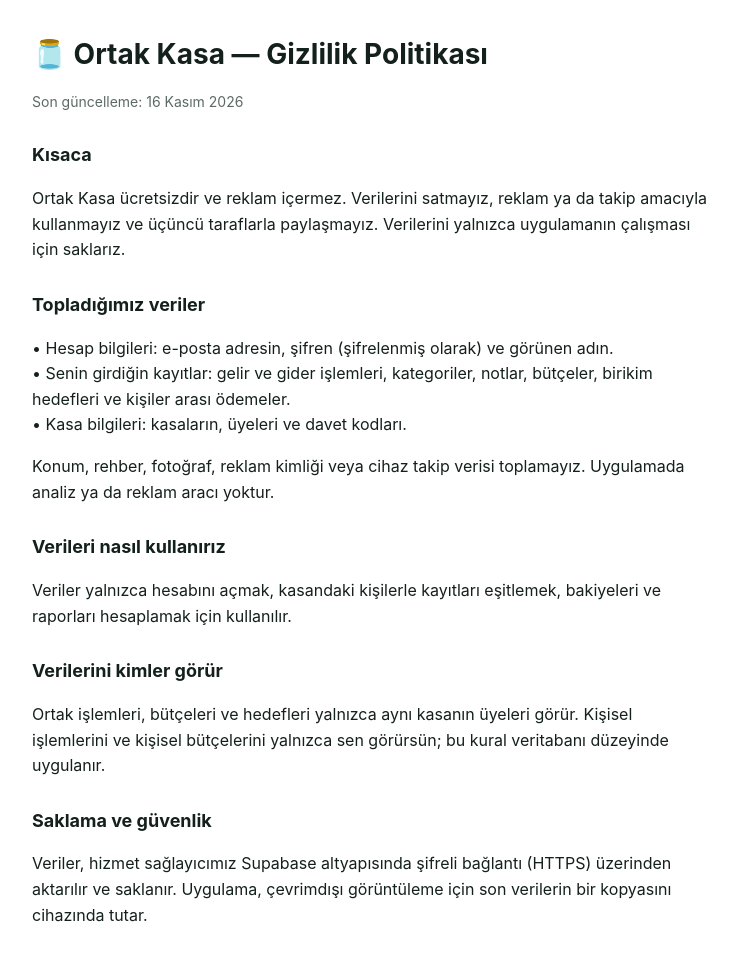
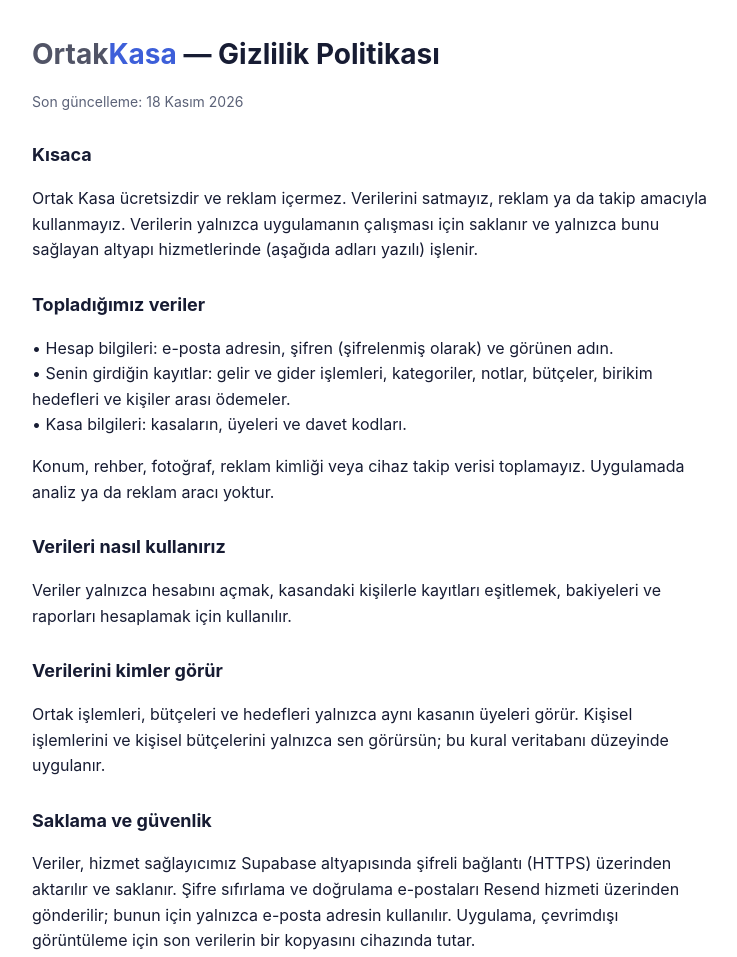
Before and after one commit to turkmenn93/ortak-kasa, a plain HTML site: page index.html in a window 1280 px wide. Shown: the top 957 px of the page, without its empty margins (268-1005 px from the left). Drawn offline with Linux system fonts and the light colour scheme.

Commit message:
Gizlilik sayfası: yeni renkler, e-posta sağlayıcısı eklendi
Co-Authored-By: Claude Fable 5.2 <noreply@anthropic.com>

```diff
--- a/index.html
+++ b/index.html
@@ -5,8 +5,8 @@
 <meta name="viewport" content="width=device-width, initial-scale=1">
 <title>Ortak Kasa — Gizlilik Politikası ve Destek</title>
 <style>
-  :root { color-scheme: light dark; --bg: #fff; --fg: #14201B; --dim: #5b6b64; --accent: #2f8f65; }
-  @media (prefers-color-scheme: dark) { :root { --bg: #14201B; --fg: #eef3f0; --dim: #9fb0a8; --accent: #4FB286; } }
+  :root { color-scheme: light dark; --bg: #fff; --fg: #171C33; --dim: #5B6278; --accent: #3D5FD9; }
+  @media (prefers-color-scheme: dark) { :root { --bg: #12162A; --fg: #EEF0F7; --dim: #A5ABBF; --accent: #7B97F5; } }
   body { margin: 0; background: var(--bg); color: var(--fg); font: 16px/1.6 -apple-system, system-ui, sans-serif; }
   main { max-width: 680px; margin: 0 auto; padding: 32px 16px 64px; }
   h1 { font-size: 28px; margin: 0 0 4px; } h2 { font-size: 18px; margin: 28px 0 6px; }
@@ -15,10 +15,10 @@
 </head>
 <body>
 <main>
-<h1>🫙 Ortak Kasa — Gizlilik Politikası</h1>
-<p class="dim">Son güncelleme: 16 Kasım 2026</p>
+<h1><span style="opacity:.75">Ortak</span><span style="color:var(--accent)">Kasa</span> — Gizlilik Politikası</h1>
+<p class="dim">Son güncelleme: 18 Kasım 2026</p>
 <h2>Kısaca</h2>
-<p>Ortak Kasa ücretsizdir ve reklam içermez. Verilerini satmayız, reklam ya da takip amacıyla kullanmayız ve üçüncü taraflarla paylaşmayız. Verilerini yalnızca uygulamanın çalışması için saklarız.</p>
+<p>Ortak Kasa ücretsizdir ve reklam içermez. Verilerini satmayız, reklam ya da takip amacıyla kullanmayız. Verilerin yalnızca uygulamanın çalışması için saklanır ve yalnızca bunu sağlayan altyapı hizmetlerinde (aşağıda adları yazılı) işlenir.</p>
 <h2>Topladığımız veriler</h2>
 <p>• Hesap bilgileri: e-posta adresin, şifren (şifrelenmiş olarak) ve görünen adın.<br>• Senin girdiğin kayıtlar: gelir ve gider işlemleri, kategoriler, notlar, bütçeler, birikim hedefleri ve kişiler arası ödemeler.<br>• Kasa bilgileri: kasaların, üyeleri ve davet kodları.</p>
 <p>Konum, rehber, fotoğraf, reklam kimliği veya cihaz takip verisi toplamayız. Uygulamada analiz ya da reklam aracı yoktur.</p>
@@ -27,7 +27,7 @@
 <h2>Verilerini kimler görür</h2>
 <p>Ortak işlemleri, bütçeleri ve hedefleri yalnızca aynı kasanın üyeleri görür. Kişisel işlemlerini ve kişisel bütçelerini yalnızca sen görürsün; bu kural veritabanı düzeyinde uygulanır.</p>
 <h2>Saklama ve güvenlik</h2>
-<p>Veriler, hizmet sağlayıcımız Supabase altyapısında şifreli bağlantı (HTTPS) üzerinden aktarılır ve saklanır. Uygulama, çevrimdışı görüntüleme için son verilerin bir kopyasını cihazında tutar.</p>
+<p>Veriler, hizmet sağlayıcımız Supabase altyapısında şifreli bağlantı (HTTPS) üzerinden aktarılır ve saklanır. Şifre sıfırlama ve doğrulama e-postaları Resend hizmeti üzerinden gönderilir; bunun için yalnızca e-posta adresin kullanılır. Uygulama, çevrimdışı görüntüleme için son verilerin bir kopyasını cihazında tutar.</p>
 <h2>Hesabını silme</h2>
 <p>Ayarlar &gt; Hesabımı sil adımlarıyla hesabını istediğin an uygulama içinden kalıcı olarak silebilirsin. Hesabın, kişisel kayıtların ve senin eklediğin kayıtlar silinir. Kurduğun bir kasada başka üyeler varsa kasa onlardan birine devredilir.</p>
 <h2>Çocuklar</h2>
```
